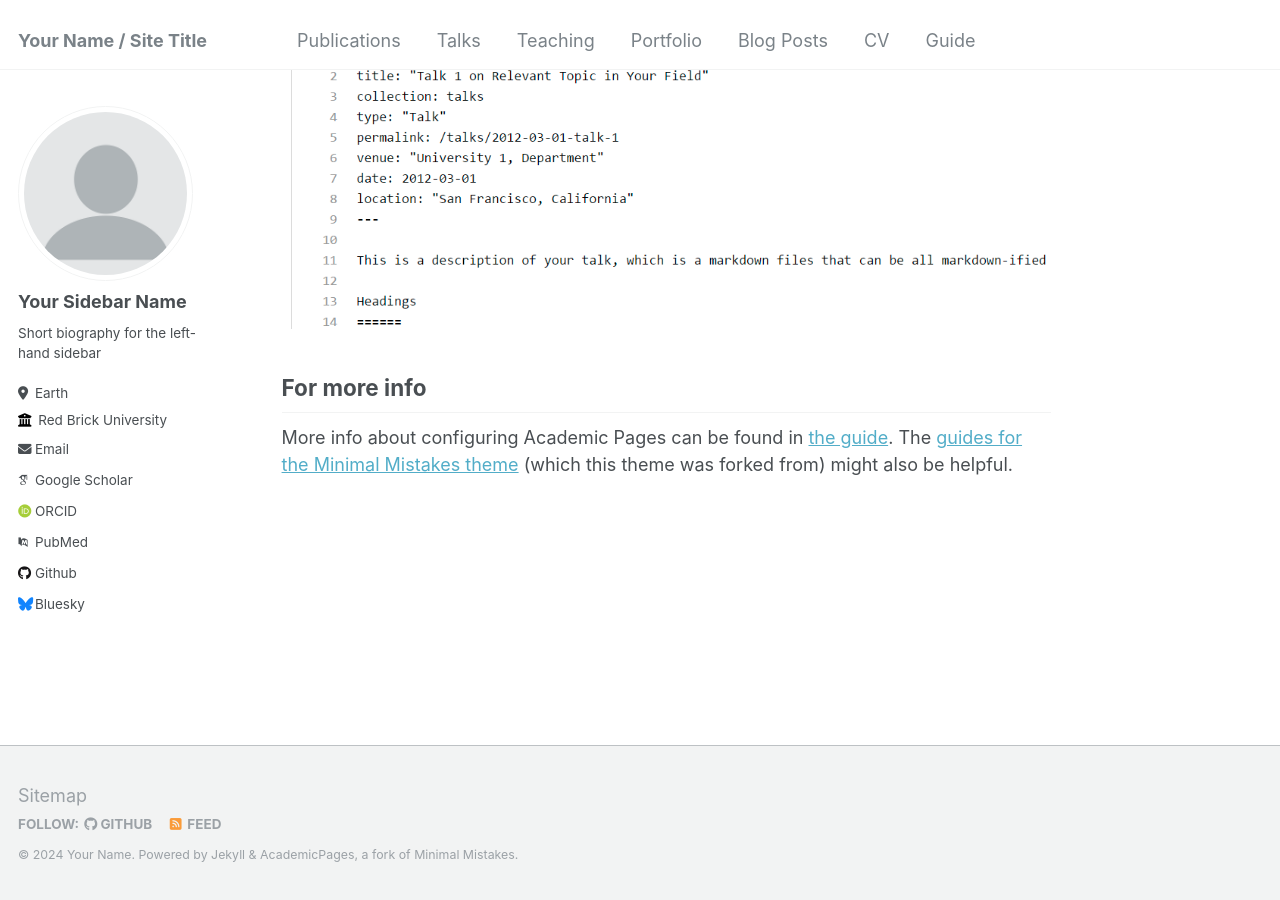
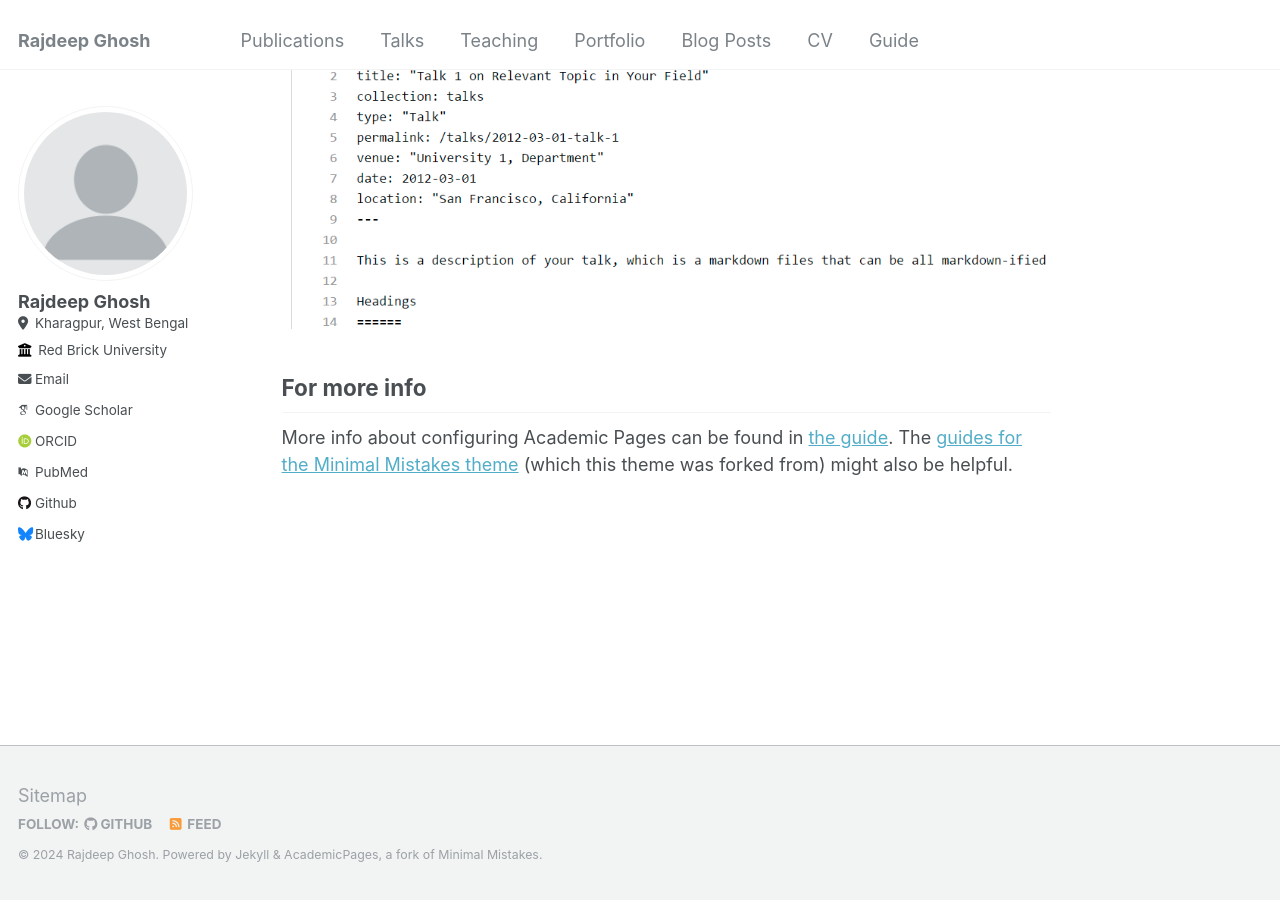
Before and after one commit to Rajdeep-G/Rajdeep-G.github.io, a Jekyll site: the page built from _pages/about.md, in a window 1280 px wide and 900 px high, scrolled down 2660 px. Built offline with Jekyll 4.4.1, drawn with Linux system fonts in a browser that asks for light colours; some web fonts are replaced.

Commit message:
Update _config.yml

```diff
--- a/_config.yml
+++ b/_config.yml
@@ -8,9 +8,9 @@
 
 # Basic Site Settings
 locale                   : "en-US"
-title                    : "Your Name / Site Title"
+title                    : "Rajdeep Ghosh"
 title_separator          : "-"
-name                     : &name "Your Name"
+name                     : &name "Rajdeep Ghosh"
 description              : &description "personal description"
 url                      : https://academicpages.github.io # the base hostname & protocol for your site e.g. "https://mmistakes.github.io"
 baseurl                  : "" # the subpath of your site, e.g. "/blog"
@@ -22,10 +22,10 @@ repository               : "academicpages/academicpages.github.io"
 author:
   # Biographic information
   avatar           : "profile.png"
-  name             : "Your Sidebar Name"
+  name             : "Rajdeep Ghosh"
   pronouns         : # example: "she/her"
-  bio              : "Short biography for the left-hand sidebar"
-  location         : "Earth"
+  # bio              : "Short biography for the left-hand sidebar"
+  location         : "Kharagpur, West Bengal"
   employer         : "Red Brick University"
   uri              : # URL
   email            : "none@example.org"
```
